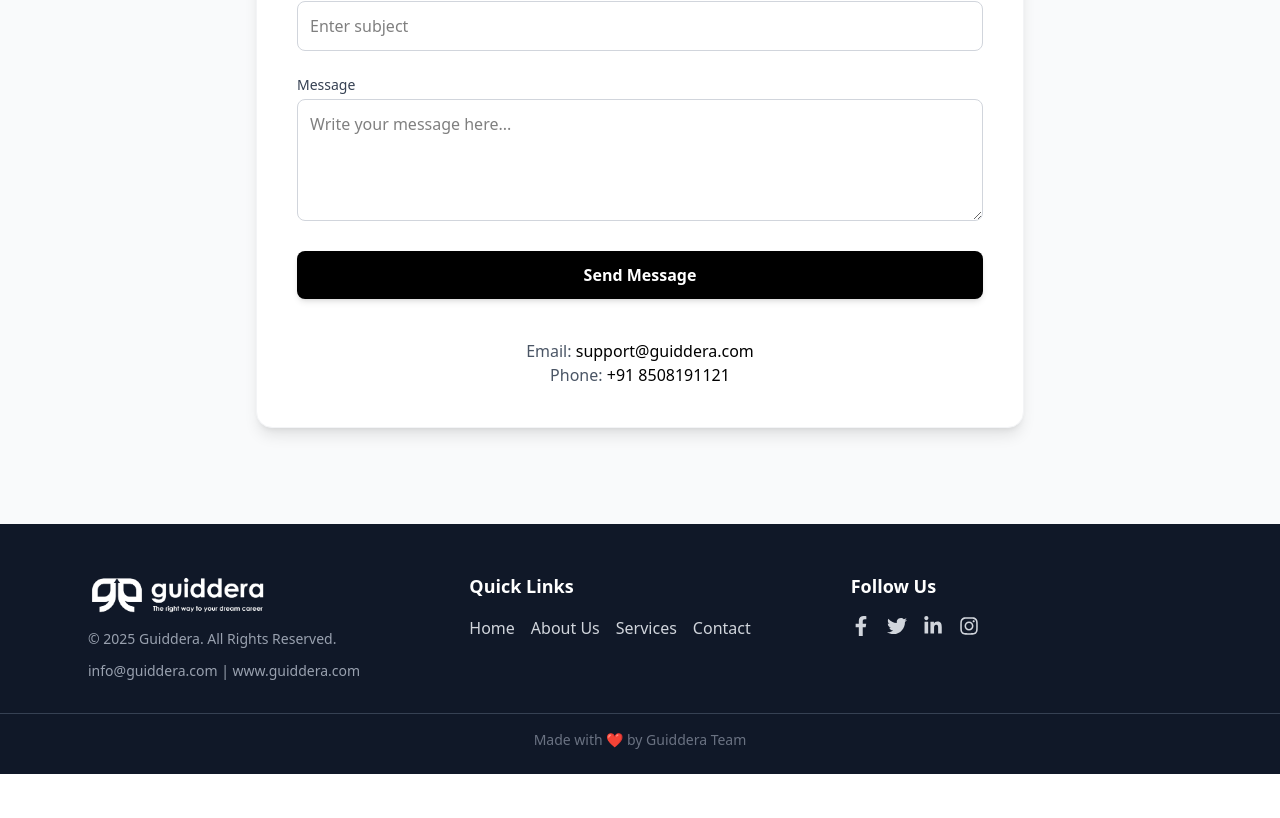
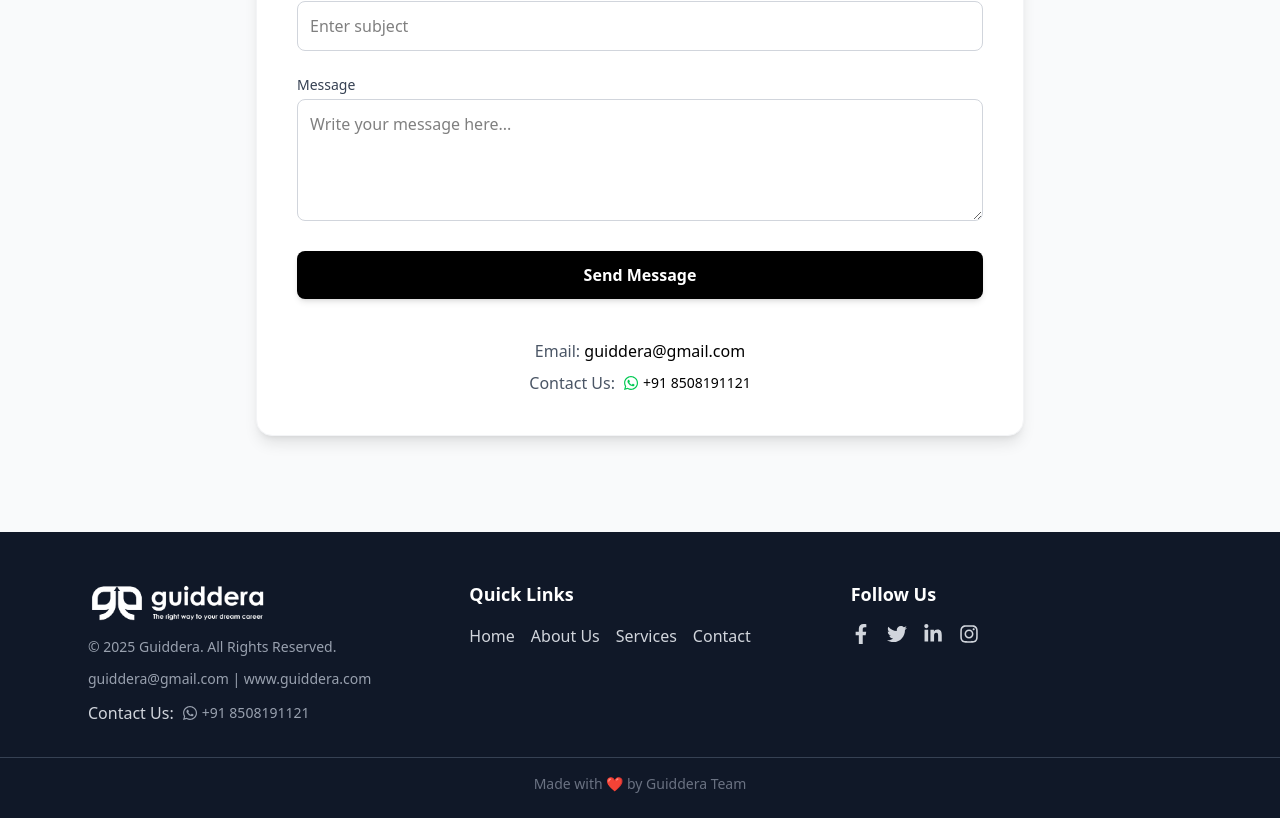
Before and after one commit to mkmohankumar08/my-app, a Next.js app: page /ContactUs in a window 1280 px wide. Shown: the part 398-1216 px from the top of the page. Before the commit the page ends 1172 px from the top, so only its background shows below. Built offline with nearby package versions, Linux system fonts and the light colour scheme.

Commit message:
Contact information are Changed

```diff
--- a/src/components/Footer.jsx
+++ b/src/components/Footer.jsx
@@ -1,5 +1,5 @@
 import React from 'react';
-import { FaFacebookF, FaTwitter, FaLinkedinIn, FaInstagram } from 'react-icons/fa';
+import { FaFacebookF, FaTwitter, FaLinkedinIn, FaInstagram, FaWhatsapp } from 'react-icons/fa';
 
 const Footer = () => {
   return (
@@ -10,7 +10,9 @@ const Footer = () => {
         <div className="text-center md:text-left space-y-3">
           <img src="/Guiddera-06.png" className="mx-auto md:mx-0 w-[180px]" alt="Guiddera Logo" />
           <p className="text-sm text-gray-400">© 2025 Guiddera. All Rights Reserved.</p>
-          <p className="text-sm text-gray-400">info@guiddera.com | www.guiddera.com</p>
+          <p className="text-sm text-gray-400">guiddera@gmail.com | www.guiddera.com</p>
+    <div className='flex gap-2'>      <p>Contact Us:</p>
+          <p className='text-sm text-gray-400 flex items-center gap-1'><FaWhatsapp className='text-base' />+91 8508191121</p></div>
         </div>
 
         {/* Quick Links */}
--- a/src/pages/ContactUs.tsx
+++ b/src/pages/ContactUs.tsx
@@ -1,6 +1,7 @@
 import Footer from "../components/Footer";
 import Navbar from "../components/Navbar";
 import React, { useState } from "react";
+import { FaWhatsapp } from "react-icons/fa";
 import { ToastContainer, toast } from "react-toastify";
 import "react-toastify/dist/ReactToastify.css";
 
@@ -46,8 +47,8 @@ const ContactUs = () => {
             Contact Us
           </h2>
           <p className="text-center text-gray-600 mb-10">
-            Have questions or need help? Fill out the form and we’ll get back to you
-            as soon as possible.
+            Have questions or need help? Fill out the form and we’ll get back to
+            you as soon as possible.
           </p>
 
           {/* Form */}
@@ -127,16 +128,25 @@ const ContactUs = () => {
           <div className="mt-10 text-center text-gray-600">
             <p>
               Email:{" "}
-              <a href="mailto:support@guiddera.com" className="text-black font-medium">
-                support@guiddera.com
+              <a
+                href="mailto:support@guiddera.com"
+                className="text-black font-medium"
+              >
+                guiddera@gmail.com
               </a>
             </p>
-            <p>
-              Phone:{" "}
-              <a href="tel:+1234567890" className="text-black font-medium">
-                +91 8508191121
-              </a>
-            </p>
+
+            <div className="flex items-center justify-center mt-2 gap-2">
+
+                <p className="text-grey">Contact Us:</p>
+                <p className="text-sm text-gray-400 flex items-center gap-1">
+                  <FaWhatsapp className="text-base text-green-500" />
+                         <a href="tel:+91 8508191121" className="text-black font-medium">
+                  +91 8508191121
+                  </a>
+                </p>
+
+            </div>
           </div>
         </div>
       </section>
```
Also changed, not shown: 1 other file (tests, documents, lock files or other folders).
